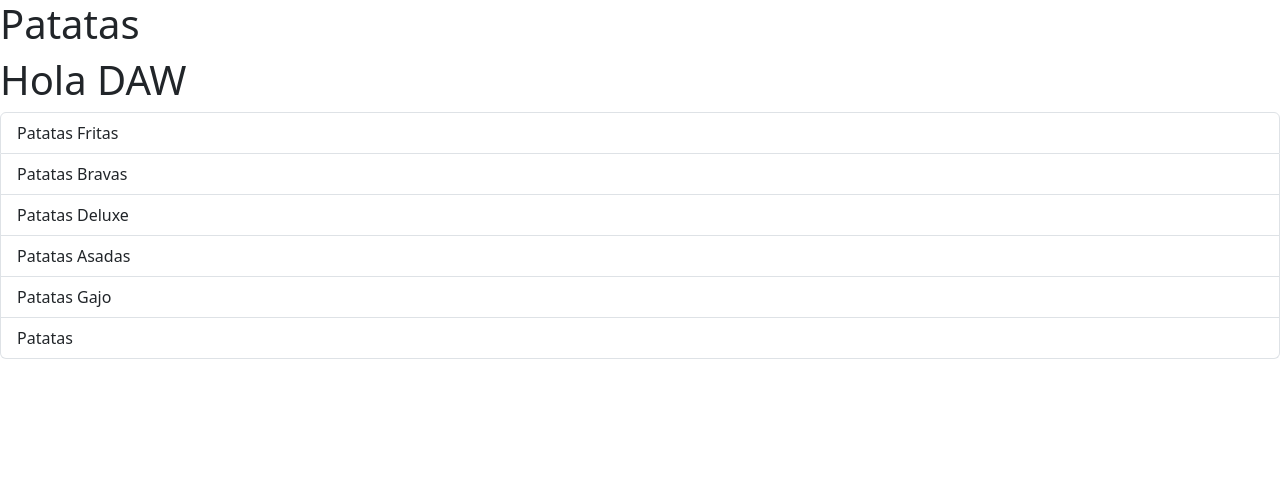
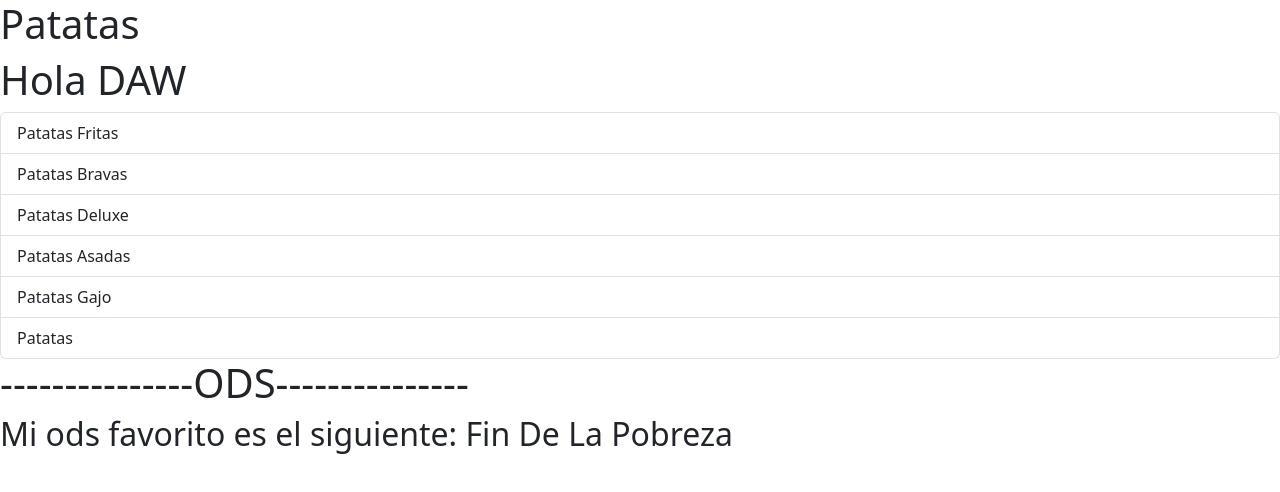
Before and after one commit to DeityLimon/HolaMundoReact, a React (Vite) app in the folder HolaMundo/: page / in a window 1280 px wide. Shown: the top 492 px of the page. Built offline with nearby package versions, Linux system fonts and the light colour scheme.

Commit message:
Añadido de "ods.tsx" y modificacion de "main.tsx"

```diff
--- /dev/null
+++ b/HolaMundo/src/components/ods.tsx
@@ -0,0 +1,39 @@
+function ods(){
+    enum listaODS{
+        ods1 = "Fin De La Pobreza",
+        ods2 = "Hambre Cero",
+        ods3 = "Salud y Bienestar",
+        ods4 = "Educacion de calidad",
+        ods5 = "Igualdad de genero",
+        ods6 = "Agua limpia y saneamiento",
+        ods7 = "Energia sostenible y no contaminante",
+        ods8 = "Trabajo decente y crecimiento economico"
+    };
+    type EstadoODS = 'Aprobado' | 'Ejecucion' | 'Completado' | 'Rechazado';
+
+    interface InterfazSostenible {
+        id:number;
+        odsFav:listaODS;
+        estado:EstadoODS;
+    }
+
+    const odsAlumnos:InterfazSostenible[] = [
+        {
+            id:1,
+            odsFav:listaODS.ods1,
+            estado:'Rechazado'
+        }
+    ];
+
+
+    let odsFav = listaODS.ods1;
+
+    return(
+        <div>
+            <h1>---------------ODS---------------</h1>
+            <h2>Mi ods favorito es el siguiente: {odsFav}</h2>
+        </div>
+    )
+}
+
+export default ods
--- a/HolaMundo/src/main.tsx
+++ b/HolaMundo/src/main.tsx
@@ -4,11 +4,13 @@ import 'bootstrap/dist/css/bootstrap.css'
 import App from './components/App.tsx'
 import List from './components/List.tsx'
 import HolaReact from './components/HolaReact.tsx'
+import Ods from './components/ods.tsx'
 
 createRoot(document.getElementById('root')!).render(
   <StrictMode>
     <App />
     <HolaReact />
     <List />
+    <Ods />
   </StrictMode>,
 )
```
